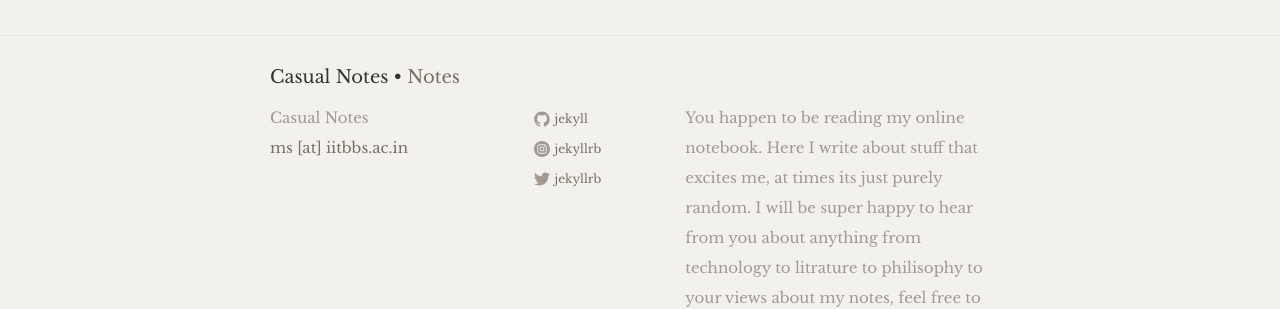
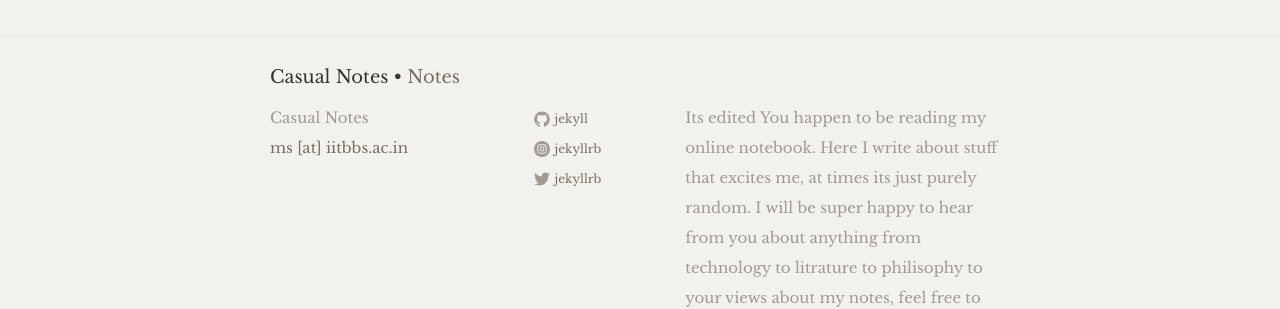
Before and after one commit to mathamonkey/Blog, a Jekyll site: the page built from table-of-contents.html, in a window 1280 px wide. Shown: the part 307-616 px from the top of the page. Built offline with Jekyll 4.4.1, drawn with Linux system fonts in a browser that asks for light colours; some web fonts are replaced; some of the changed text lies outside the part shown.

Commit message:
Edited Description

```diff
--- a/_config.yml
+++ b/_config.yml
@@ -16,7 +16,7 @@
 title: Casual Notes
 email: ms [at] iitbbs.ac.in
 description: > # this means to ignore newlines until "baseurl:"
-  You happen to be reading my online notebook. Here I write about stuff that excites me, at times its just purely random.
+  Its edited You happen to be reading my online notebook. Here I write about stuff that excites me, at times its just purely random.
   I will be super happy to hear from you about anything from technology to litrature to philisophy to your views
   about my notes, feel free to ping me. :)
 baseurl: "" # the subpath of your site, e.g. /blog
```
